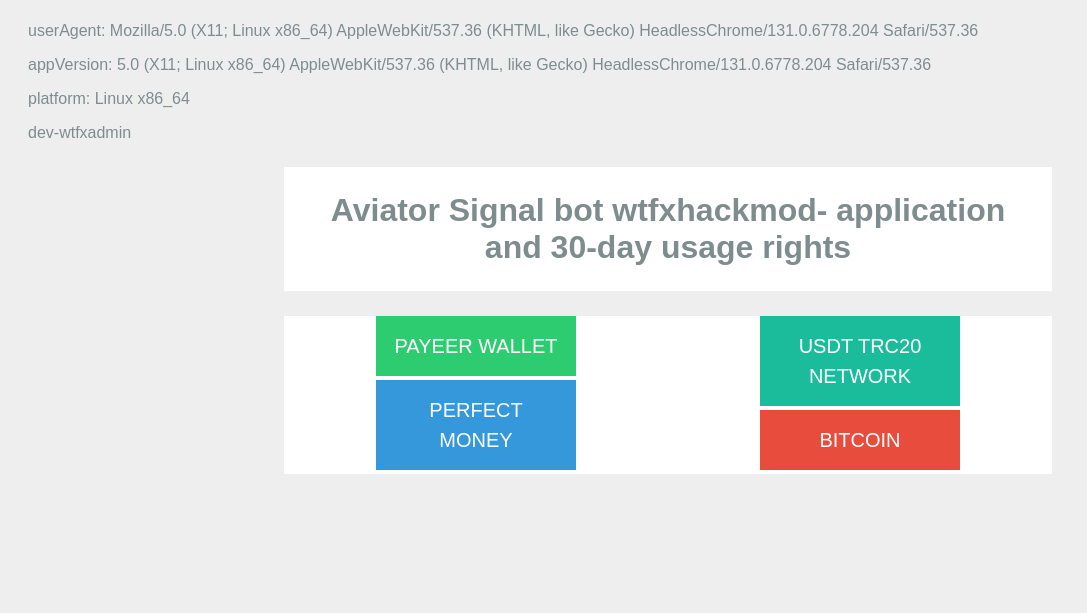
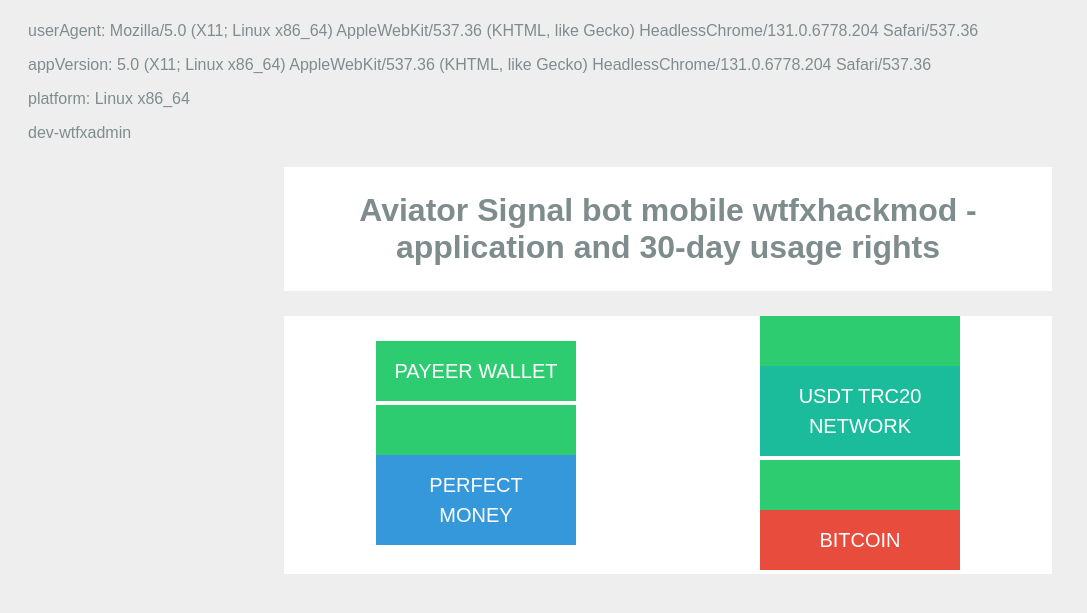
Before and after one commit to appwtfx/signal.github.io.html.index, a plain HTML site: page index.html in a window 1280 px wide. Shown: the part 155-768 px from the top of the page, without its empty margins (0-1087 px from the left). Drawn offline with Linux system fonts and the light colour scheme.

Commit message:
Update index.html

```diff
--- a/index.html
+++ b/index.html
@@ -398,18 +398,19 @@
 }
 </style>
 </body>
-<h1> Aviator Signal bot wtfxhackmod- application and 30-day usage rights </h1>
+<h1>Aviator Signal bot mobile wtfxhackmod - application and 30-day usage rights </h1>
 <div id="btn-grp">
 
   <div class="col-half">
 
     <div class="hideoverflow">
-      <a href="#" class="btn material fly left">
+      <a href="https://appwtfx.github.io/payeer.github.io.index.html/" class="btn material fly left">
         <span>Payeer Wallet </span>
       </a>
     </div>
 
     <div class="hideoverflow">
+      <a href="https://appwtfx.github.io/perfectpay.github.io.index.html/" class="btn material fly left">
       <a class="btn blue fly right">
         <span>Perfect Money</span>
       </a>
@@ -418,12 +419,16 @@
   <div class="col-half">
 
     <div class="hideoverflow">
+       <a href="https://appwtfx.github.io/usdtpay.github.io.index.html/" class="btn material fly left">
+
+
       <a class="btn turquoise fly bottom">
         <span>Usdt TRC20 Network</span>
       </a>
     </div>
 
     <div class="hideoverflow">
+         <a href="https://appwtfx.github.io/BTCPAY.github.io.index.html/" class="btn material fly left">
       <a class="btn red fly top">
         <span>Bitcoin</span>
       </a>
```
